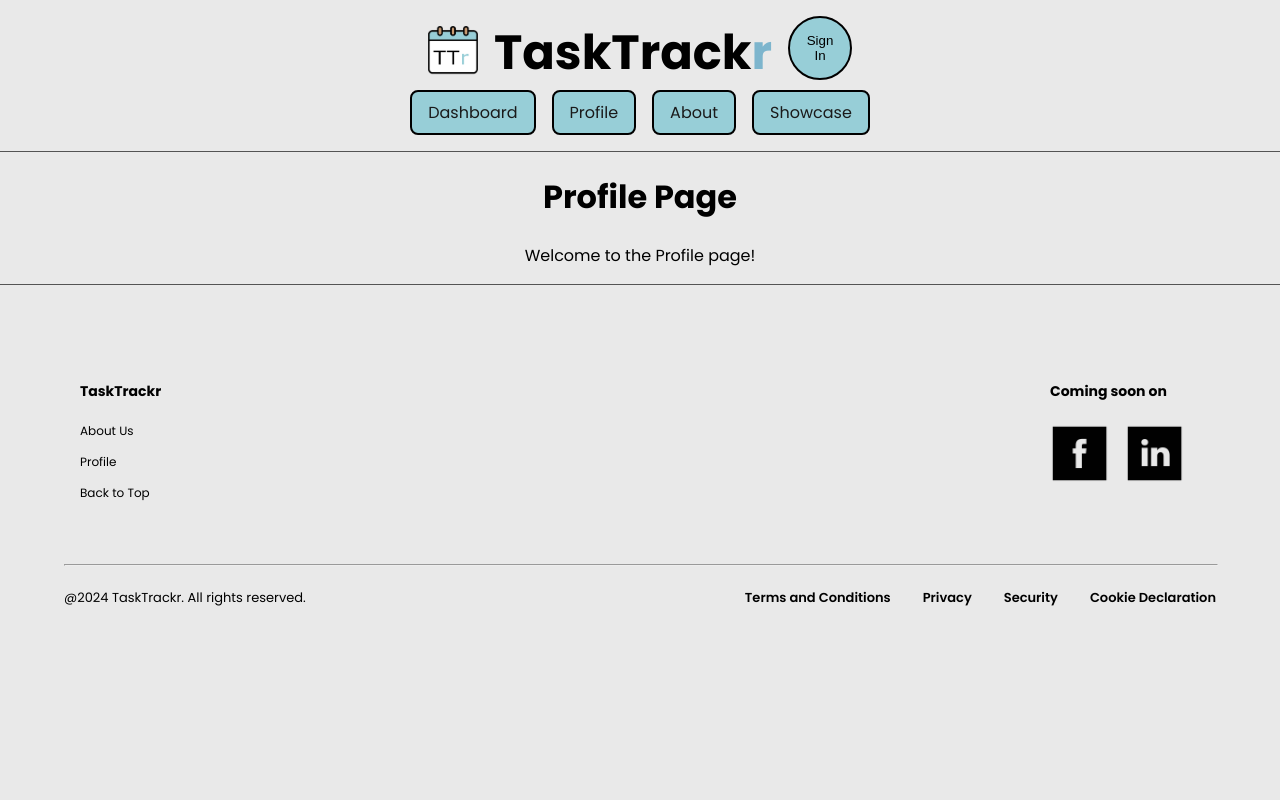
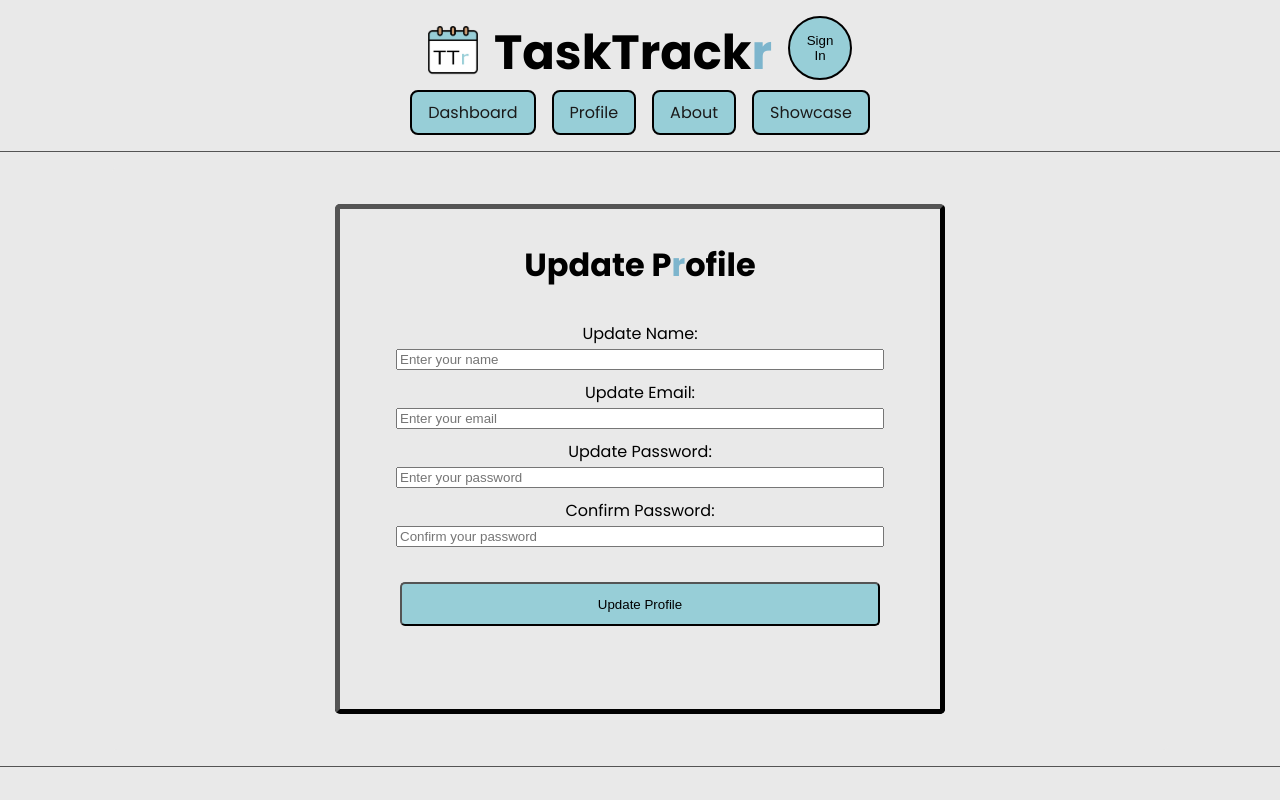
Before and after one commit to nelsn275/task_trackr, a React (Create React App) app: page /profile in a window 1280 px wide. Shown: the top 800 px of the page. Built offline with nearby package versions, Linux system fonts and the light colour scheme; no server answers.

Commit message:
Profile Page first commit.

```diff
--- /dev/null
+++ b/src/pages/Profile.css
@@ -0,0 +1,38 @@
+body {
+  background-color: #E9E9E9;
+  font-family: var(--font-family);
+}
+
+.profile {
+  width: 80%;
+  margin: 1rem auto;
+  padding: 1rem;
+  border: 5px #545454 outset;
+  border-radius: 5px;
+}
+
+.profile h1 {
+  font-size: 2rem;
+}
+
+.profile p {
+  font-size: 1.5rem;
+}
+
+.profile a {
+  color: var(--button-color);
+}
+
+.profile-page {
+  display: flex;
+  flex-direction: column;
+  min-height: 100vh;
+}
+
+main {
+  flex: 1;
+  display: flex;
+  justify-content: center;
+  align-items: center;
+  padding: 20px;
+}
--- a/src/pages/Profile.js
+++ b/src/pages/Profile.js
@@ -1,13 +1,17 @@
 import React from 'react';
+import './Profile.css';
+import UpdateProfileForm from '../partials/UpdateProfileForm';
 
 const Profile = () => {
-    console.log('Rendering Profile Page');
   return (
-    <div>
-      <h1>Profile Page</h1>
-      <p>Welcome to the Profile page!</p>
+  <section className="profile">
+    <div className="profile-container">
+      <main>
+        <UpdateProfileForm />
+      </main>
     </div>
+  </section>
   );
-}
+};
 
 export default Profile;
--- /dev/null
+++ b/src/partials/UpdateProfileForm.css
@@ -0,0 +1,46 @@
+#updateProfileFormBox {
+  display: flex;
+  flex-direction: column;
+  align-items: center;
+  border: 5px outset black;
+  border-radius: 5px;
+  background-color: var(--background-color);
+  width: 600px; /* Increase the width */
+  height: 500px; /* Increase the height */
+}
+
+  #updateProfileFormBox form {
+    width: 100%;
+  }
+
+  #updateProfileFormBox input, button {
+    margin: 0 0 10px 0;
+    width: 80%;
+  }
+
+  #updateProfileFormBox button {
+    background-color: var(--button-color);
+    height: 44px;
+    border-radius: 5px;
+  }
+
+  #passwordError {
+    color: red;
+  }
+
+  .profile {
+    width: 80%;
+    margin: 1rem auto;
+    padding: 1rem;
+    border: none;
+    border-radius: 5px;
+    background-color: var(--background-color);
+  }
+
+
+@media (max-width: 600px) {
+  #updateProfileFormBox {
+    width: 100%;
+    height: auto;
+  }
+}
--- /dev/null
+++ b/src/partials/UpdateProfileForm.js
@@ -0,0 +1,115 @@
+/*** INSTRUCTIONS
+* HTML Code -- Should be placed inside the "UpdateProfileForm" div.
+* CSS Code -- Use the UpdateProfileForm.css file in this folder.
+* Testing -- Type the following command: npm run start
+*         -- That command might take some time but will result in an internet tab loading up showing the project.
+*         -- As soon as you save any changes on your file, it will show on your internet tab.*/
+
+import React, { useState } from 'react';
+import './UpdateProfileForm.css';
+import { useAuth } from '../contexts/AuthContext';
+
+function UpdateProfileForm() {
+  const [name, setName] = useState('');
+  const [email, setEmail] = useState('');
+  const [password, setPassword] = useState('');
+  const [passwordConfirm, setPasswordConfirm] = useState('');
+  const [error, setError] = useState('');
+  const { currentUser } = useAuth();
+
+  const handleNameChange = (e) => {
+    setName(e.target.value);
+    setError('');
+  };
+
+  const handleEmailChange = (e) => {
+    setEmail(e.target.value);
+    setError('');
+  };
+
+  const handlePasswordChange = (e) => {
+    setPassword(e.target.value);
+    setError('');
+  };
+
+  const handlePasswordConfirmChange = (e) => {
+    setPasswordConfirm(e.target.value);
+    setError('');
+  };
+
+  const handleSubmit = (e) => {
+    e.preventDefault();
+    if (password !== passwordConfirm) {
+      setError('Passwords do not match.');
+    } else {
+      setError('');
+      // Proceed with form submission or other actions
+      console.log('Form submitted');
+    }
+
+    currentUser.updateProfile({ displayName: name, email: email });
+  };
+
+  const getPasswordConfirmStyle = () => {
+    if (passwordConfirm === '') {
+      return {};
+    }
+    return password === passwordConfirm ? { backgroundColor: '#BBFFA7' } : { backgroundColor: '#FFB6A7' };
+  };
+
+  return (
+    <div className="updateProfileForm">
+      <section id="updateProfileFormBox">
+        <h1>Update P<span id='blue'>r</span>ofile</h1>
+        <form onSubmit={handleSubmit}>
+          <label htmlFor="name">Update Name:</label><br />
+          <input
+            type="text"
+            id="name"
+            name="name"
+            value={name}
+            onChange={handleNameChange}
+            placeholder="Enter your name"
+          /><br />
+
+          <label htmlFor="email">Update Email:</label><br />
+          <input
+            type="email"
+            id="email"
+            name="email"
+            value={email}
+            onChange={handleEmailChange}
+            placeholder="Enter your email"
+          /><br />
+
+          <label htmlFor="password">Update Password:</label><br />
+          <input
+            type="password"
+            id="password"
+            name="password"
+            value={password}
+            onChange={handlePasswordChange}
+            placeholder="Enter your password"
+          /><br />
+
+          <label htmlFor="passwordConfirm">Confirm Password:</label><br />
+          <input
+            type="password"
+            id="passwordConfirm"
+            name="passwordConfirm"
+            value={passwordConfirm}
+            onChange={handlePasswordConfirmChange}
+            placeholder="Confirm your password"
+            style={getPasswordConfirmStyle()}
+          /><br />
+
+          {error && <span id="passwordError">{error}</span>}<br />
+
+          <button type="submit">Update Profile</button>
+        </form>
+      </section>
+    </div>
+  );
+}
+
+export default UpdateProfileForm;
```
